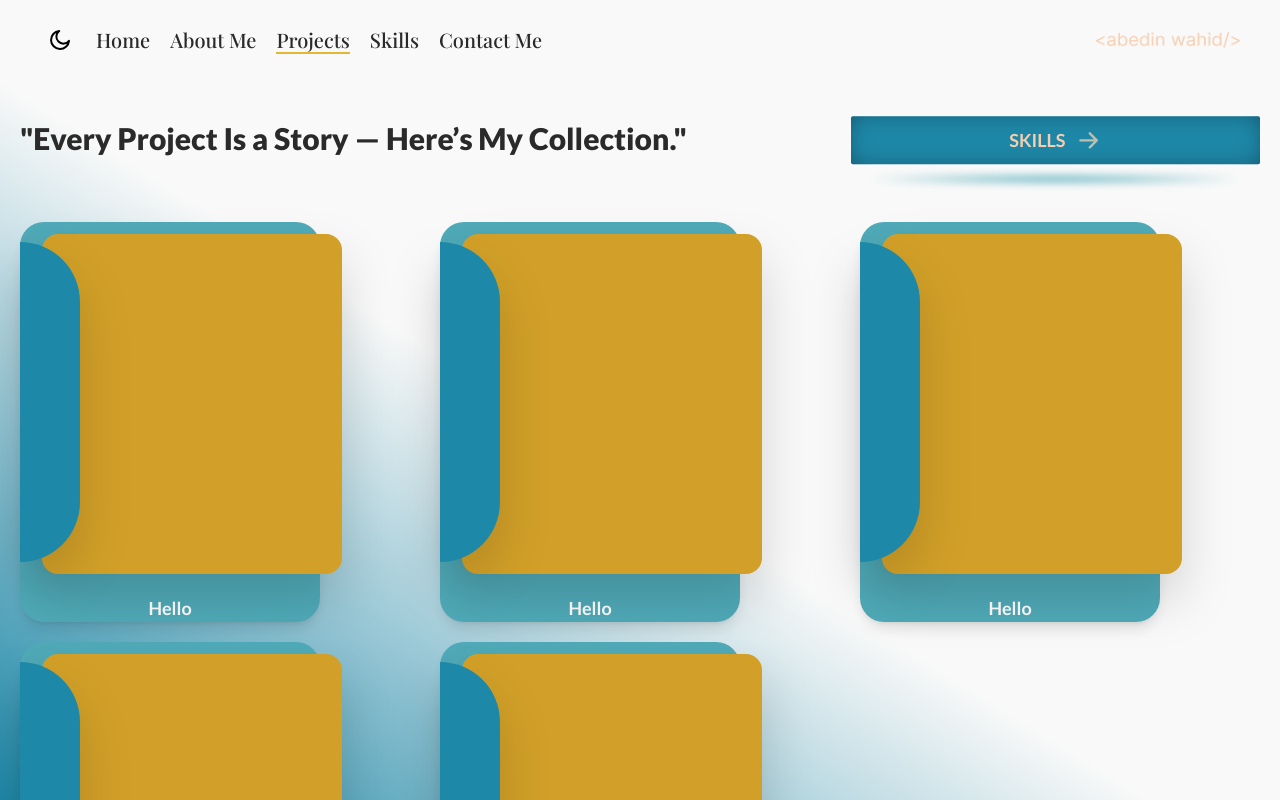
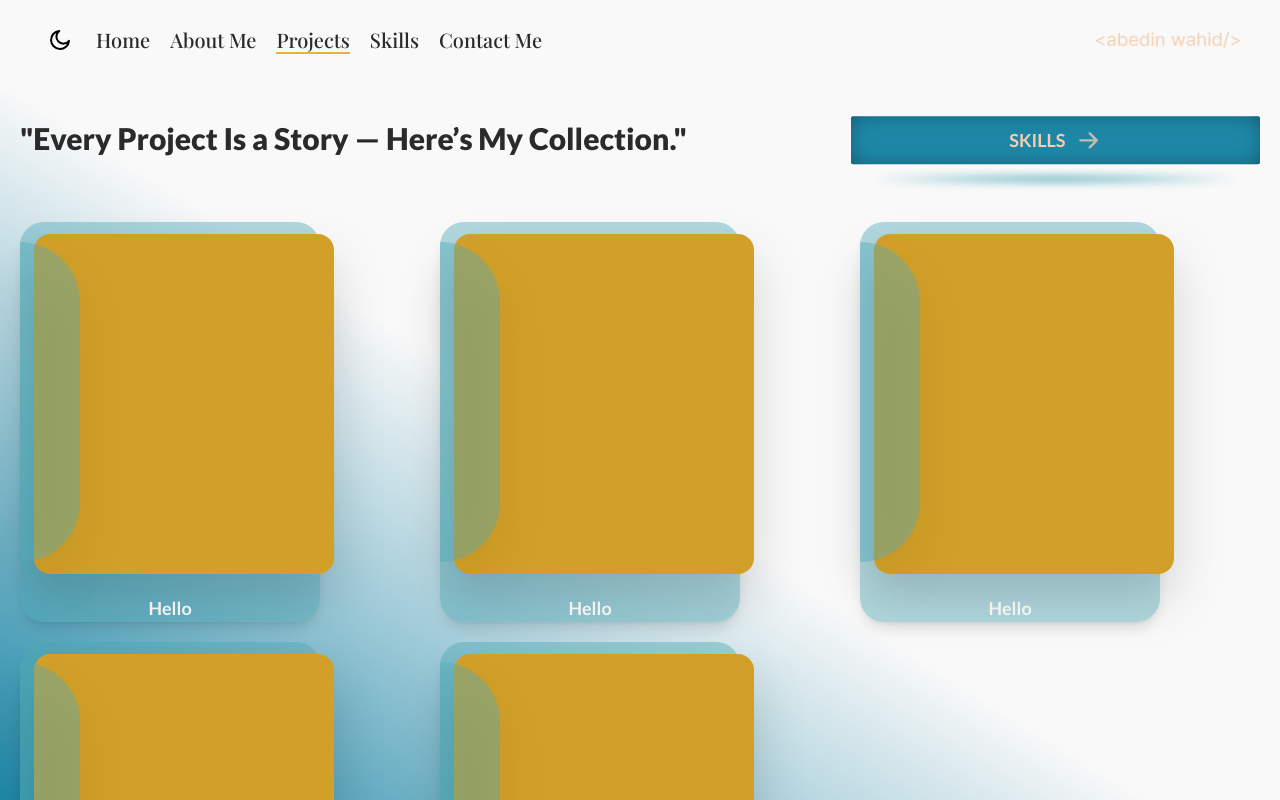
Before and after one commit to abedinwahid9/my-portfolio, a Next.js app: page /projects in a window 1280 px wide. Built offline with nearby package versions, Linux system fonts and the light colour scheme.

Commit message:
card basic desing complete

```diff
--- a/src/app/components/project/Project.tsx
+++ b/src/app/components/project/Project.tsx
@@ -19,7 +19,7 @@ const Project = () => {
           />
         </div>
       </div>
-      <div className="grid grid-cols-3 gap-5 justify-center items-center py-10">
+      <div className="grid lg:grid-cols-3 md:grid-cols-2 grid-cols-1 gap-5 justify-center items-center py-10 content-center">
         <ProjectCard />
         <ProjectCard />
         <ProjectCard />
--- a/src/app/components/share/ProjectCard.tsx
+++ b/src/app/components/share/ProjectCard.tsx
@@ -4,9 +4,9 @@ import React from "react";
 
 const ProjectCard: React.FC = () => {
   return (
-    <motion.div className="w-[300px] h-[400px] rounded-3xl bg-lg-button relative z-0 shadow-lg">
+    <motion.div className="sm:w-[300px] sm:h-[400px] w-[280px] h-[300px] rounded-3xl bg-[#50aab86e] relative z-0 shadow-lg">
       {/* Card right bar */}
-      <div className="w-[60px] h-[320px] bg-dr-button absolute top-5 left-0 z-40 rounded-r-full drop-shadow-2xl"></div>
+      <div className="sm:w-[60px] sm:h-[320px] w-[40px] h-[220px] bg-[#50aab86e] absolute top-5 left-0 z-40 rounded-r-full drop-shadow-2xl"></div>
       <motion.div
         initial={{ x: 10, zIndex: 1 }} // Initial position
         whileHover={{
@@ -19,7 +19,7 @@ const ProjectCard: React.FC = () => {
           zIndex: 9999,
         }}
         animate={{ x: [10, 100, 10], zIndex: 1 }} // Returns to initial position after hover
-        className="w-[300px] h-[340px] bg-dr-link absolute top-3 -right-3 rounded-2xl drop-shadow-2xl"
+        className="sm:w-[300px] sm:h-[340px] w-[280px] h-[240px] bg-dr-link absolute top-3 -right-1 rounded-2xl drop-shadow-2xl"
       ></motion.div>
       <div className="w-full h-full flex justify-center items-end">
         <h2 className="text-white font-bold text-lg">Hello</h2>
```
